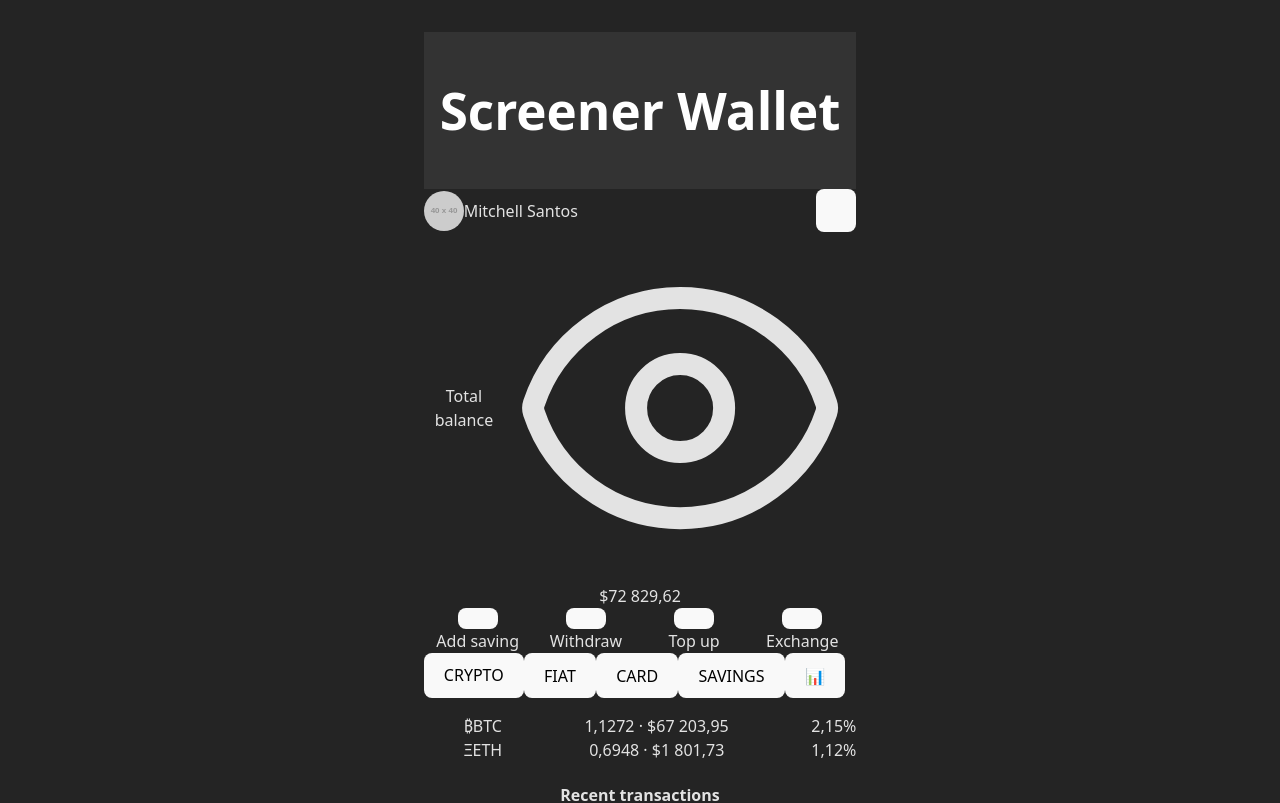
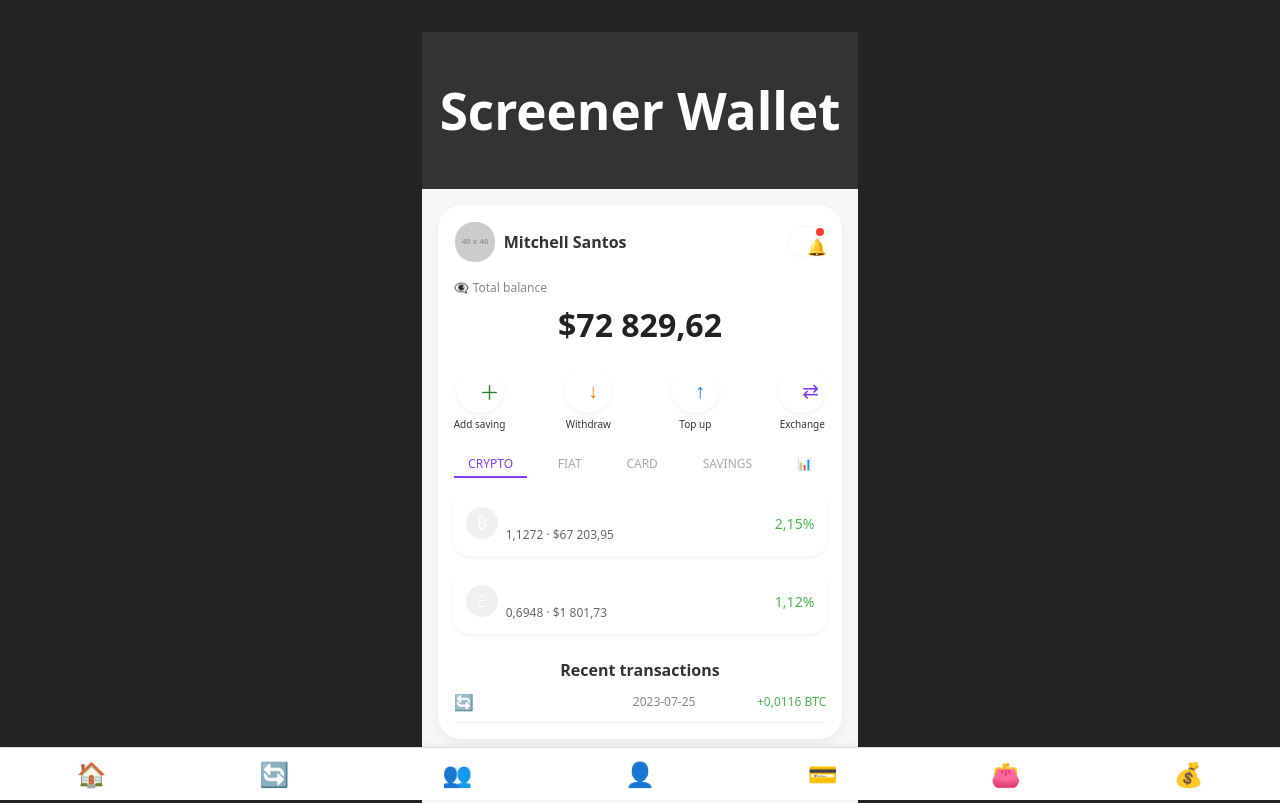
Before and after one commit to joaqLe/ScreenerWallet, a React (Vite) app in the folder client/: page / in a window 1280 px wide. Shown: the top 803 px of the page. Built offline with nearby package versions, Linux system fonts and the light colour scheme; no server answers.

Commit message:
Revert "Redesigned dashboard and exchange pages"

```diff
--- a/client/package.json
+++ b/client/package.json
@@ -23,8 +23,7 @@
     "react-hook-form": "^7.57.0",
     "react-router-dom": "^7.6.2",
     "styled-components": "^6.1.18",
-    "yup": "^1.6.1",
-    "@heroicons/react": "^2.0.18"
+    "yup": "^1.6.1"
   },
   "devDependencies": {
     "@eslint/js": "^9.25.0",
--- /dev/null
+++ b/client/src/components/BottomNav.css
@@ -0,0 +1,22 @@
+.bottom-nav {
+  position: fixed;
+  bottom: 0;
+  left: 0;
+  right: 0;
+  display: flex;
+  justify-content: space-around;
+  background: #fff;
+  padding: 0.5rem 0;
+  border-top: 1px solid #ddd;
+  box-shadow: 0 -2px 6px rgba(0, 0, 0, 0.05);
+}
+
+.bottom-nav a {
+  color: #666;
+  text-decoration: none;
+  font-size: 1.5rem;
+}
+
+.bottom-nav a.active {
+  color: #7e3ff2;
+}
--- a/client/src/components/BottomNav.tsx
+++ b/client/src/components/BottomNav.tsx
@@ -1,34 +1,20 @@
-import { Link, useLocation } from 'react-router-dom'
-import {
-  HomeIcon,
-  ArrowsRightLeftIcon,
-  UserIcon,
-  WalletIcon,
-} from '@heroicons/react/24/outline'
+import { Link, useLocation } from 'react-router-dom';
+import './BottomNav.css';
 
 export default function BottomNav() {
-  const { pathname } = useLocation()
+  const location = useLocation();
 
-  const link = (
-    path: string,
-    Icon: React.ComponentType<React.SVGProps<SVGSVGElement>>,
-  ) => (
-    <Link to={path} className="flex flex-col items-center">
-      <Icon
-        className={`w-6 h-6 ${
-          pathname === path ? 'text-purple-600' : 'text-gray-400'
-        }`}
-      />
-    </Link>
-  )
+  const isActive = (path: string) => location.pathname === path;
 
   return (
-    // Fixed bottom navigation
-    <footer className="fixed bottom-0 left-0 w-full bg-white h-16 flex justify-around items-center shadow-t">
-      {link('/', HomeIcon)}
-      {link('/swap', ArrowsRightLeftIcon)}
-      {link('/wallet', WalletIcon)}
-      {link('/profile', UserIcon)}
-    </footer>
-  )
+    <nav className="bottom-nav">
+      <Link to="/" className={isActive('/') ? 'active' : ''}>🏠</Link>
+      <Link to="/swap" className={isActive('/swap') ? 'active' : ''}>🔄</Link>
+      <Link to="/copy-trading" className={isActive('/copy-trading') ? 'active' : ''}>👥</Link>
+      <Link to="/profile" className={isActive('/profile') ? 'active' : ''}>👤</Link>
+      <Link to="/card" className={isActive('/card') ? 'active' : ''}>💳</Link>
+      <Link to="/wallet" className={isActive('/wallet') ? 'active' : ''}>👛</Link>
+      <Link to="/savings" className={isActive('/savings') ? 'active' : ''}>💰</Link>
+    </nav>
+  );
 }
--- a/client/src/index.css
+++ b/client/src/index.css
@@ -112,4 +112,3 @@ button:focus-visible {
 .status-failed {
   color: #f44336;
 }
-.shadow-t{box-shadow:0 -2px 6px rgba(0,0,0,0.05);}
--- a/client/src/pages/Dashboard.tsx
+++ b/client/src/pages/Dashboard.tsx
@@ -1,130 +1,272 @@
+import styled from 'styled-components'
 import { useState } from 'react'
-import {
-  BellIcon,
-  EyeIcon,
-  PlusIcon,
-  ArrowDownTrayIcon,
-  ArrowUpTrayIcon,
-  ArrowsRightLeftIcon,
-  ChevronUpIcon,
-  ArrowsRightLeftIcon as SwapIcon,
-} from '@heroicons/react/24/outline'
+
+const Wrapper = styled.div`
+  background: #f7f7f9;
+  min-height: 100vh;
+  padding: 16px;
+`
+
+const Card = styled.div`
+  background: #ffffff;
+  border-radius: 24px;
+  box-shadow: 0 4px 12px rgba(0, 0, 0, 0.05);
+  padding: 16px;
+`
+
+const UserHeader = styled.div`
+  display: flex;
+  justify-content: space-between;
+  align-items: center;
+`
+
+const AvatarRow = styled.div`
+  display: flex;
+  align-items: center;
+  gap: 8px;
+`
+
+const Avatar = styled.img`
+  width: 40px;
+  height: 40px;
+  border-radius: 20px;
+  border: 1px solid rgba(255, 255, 255, 0.5);
+`
+
+const Name = styled.span`
+  font-size: 16px;
+  font-weight: 600;
+  color: #333333;
+`
+
+const Notification = styled.button`
+  position: relative;
+  width: 32px;
+  height: 32px;
+  border: none;
+  border-radius: 16px;
+  background: #ffffff;
+  box-shadow: inset 0 0 2px rgba(0, 0, 0, 0.1);
+  cursor: pointer;
+`
+
+const Dot = styled.span`
+  position: absolute;
+  top: 2px;
+  right: 2px;
+  width: 8px;
+  height: 8px;
+  background: #ff3b30;
+  border-radius: 4px;
+`
+
+const BalanceTitle = styled.div`
+  display: flex;
+  align-items: center;
+  gap: 4px;
+  font-size: 12px;
+  color: #888888;
+`
+
+const BalanceAmount = styled.div`
+  font-size: 32px;
+  font-weight: 700;
+  color: #222222;
+  margin-top: 4px;
+`
+
+const Actions = styled.div`
+  display: flex;
+  justify-content: space-between;
+  margin: 16px 0;
+`
+
+const Action = styled.div`
+  display: flex;
+  flex-direction: column;
+  align-items: center;
+  gap: 4px;
+`
+
+const ActionBtn = styled.button<{color: string}>`
+  width: 48px;
+  height: 48px;
+  border-radius: 24px;
+  border: none;
+  background: #ffffff;
+  box-shadow: 0 2px 4px rgba(0,0,0,0.05);
+  color: ${p => p.color};
+  font-size: 20px;
+  cursor: pointer;
+`
+
+const ActionLabel = styled.span`
+  font-size: 10px;
+  color: #333333;
+`
+
+const Tabs = styled.div`
+  display: flex;
+  gap: 16px;
+  margin-bottom: 12px;
+`
+
+const Tab = styled.button<{active:boolean}>`
+  position: relative;
+  background: none;
+  border: none;
+  font-size: 12px;
+  color: ${p=>p.active ? '#7e3ff2' : '#aaaaaa'};
+  text-transform: uppercase;
+  padding-bottom: 6px;
+  cursor: pointer;
+  &::after {
+    content: '';
+    position: absolute;
+    left: 0;
+    right: 0;
+    bottom: 0;
+    height: 2px;
+    background: #7e3ff2;
+    display: ${p=>p.active ? 'block' : 'none'};
+  }
+`
+
+const AssetCard = styled.div`
+  background: #ffffff;
+  border-radius: 16px;
+  box-shadow: 0 2px 4px rgba(0,0,0,0.05);
+  padding: 12px;
+  display: flex;
+  justify-content: space-between;
+  align-items: center;
+  margin-bottom: 12px;
+`
+
+const AssetInfo = styled.div`
+  display: flex;
+  align-items: center;
+  gap: 8px;
+`
+
+const AssetLogo = styled.div`
+  width: 32px;
+  height: 32px;
+  border-radius: 16px;
+  background: #f0f0f0;
+  display: flex;
+  align-items: center;
+  justify-content: center;
+  font-size: 16px;
+`
+
+const AssetText = styled.div`
+  display: flex;
+  flex-direction: column;
+`
+
+const AssetSymbol = styled.span`
+  font-size: 16px;
+  font-weight: 700;
+`
+
+const AssetAmount = styled.span`
+  font-size: 12px;
+  color: #666666;
+`
+
+const AssetChange = styled.span<{positive:boolean}>`
+  font-size: 14px;
+  color: ${p=>p.positive ? '#4caf50' : '#f44336'};
+`
+
+const TxSection = styled.div`
+  margin-top: 24px;
+`
+
+const TxItem = styled.div`
+  display: flex;
+  justify-content: space-between;
+  align-items: center;
+  padding: 8px 0;
+  border-bottom: 1px solid #eee;
+`
 
 export default function Dashboard() {
   const [tab, setTab] = useState('Crypto')
 
   return (
-    // Main container with gray background
-    <div className="bg-gray-100 min-h-screen p-4">
-      {/* Center card */}
-      <div className="bg-white rounded-2xl shadow-md max-w-sm mx-auto p-4">
-        {/* Header with avatar, name and notification bell */}
-        <div className="flex items-center justify-between">
-          <div className="flex items-center">
-            <img
-              className="w-10 h-10 rounded-full"
-              src="https://via.placeholder.com/40"
-              alt="avatar"
-            />
-            <span className="ml-2 text-gray-800 font-semibold text-lg">
-              Mitchell Santos
-            </span>
-          </div>
-          <button className="relative bg-white shadow p-2 rounded-xl">
-            <BellIcon className="w-5 h-5 text-gray-600" />
-            <span className="absolute top-0 right-0 w-2 h-2 bg-red-500 rounded-full" />
-          </button>
+    <Wrapper>
+      <Card>
+        <UserHeader>
+          <AvatarRow>
+            <Avatar src="https://via.placeholder.com/40" />
+            <Name>Mitchell Santos</Name>
+          </AvatarRow>
+          <Notification>
+            🔔
+            <Dot />
+          </Notification>
+        </UserHeader>
+        <div style={{marginTop:'16px'}}>
+          <BalanceTitle>
+            <span>👁‍🗨</span>
+            <span>Total balance</span>
+          </BalanceTitle>
+          <BalanceAmount>$72 829,62</BalanceAmount>
         </div>
-
-        {/* Total balance */}
-        <div className="mt-4">
-          <div className="flex items-center gap-1 text-sm text-gray-500">
-            <span>Total balance</span>
-            <EyeIcon className="w-4 h-4" />
-          </div>
-          <div className="text-4xl font-bold text-gray-900 mt-1">$72 829,62</div>
-        </div>
-
-        {/* Quick actions */}
-        <div className="grid grid-cols-4 gap-3 mt-4">
-          <div className="flex flex-col items-center">
-            <button className="flex items-center justify-center bg-white shadow rounded-xl w-12 h-12">
-              <PlusIcon className="w-6 h-6 text-gray-700" />
-            </button>
-            <span className="text-xs text-gray-600 mt-1">Add saving</span>
-          </div>
-          <div className="flex flex-col items-center">
-            <button className="flex items-center justify-center bg-white shadow rounded-xl w-12 h-12">
-              <ArrowDownTrayIcon className="w-6 h-6 text-gray-700" />
-            </button>
-            <span className="text-xs text-gray-600 mt-1">Withdraw</span>
-          </div>
-          <div className="flex flex-col items-center">
-            <button className="flex items-center justify-center bg-white shadow rounded-xl w-12 h-12">
-              <ArrowUpTrayIcon className="w-6 h-6 text-gray-700" />
-            </button>
-            <span className="text-xs text-gray-600 mt-1">Top up</span>
-          </div>
-          <div className="flex flex-col items-center">
-            <button className="flex items-center justify-center bg-white shadow rounded-xl w-12 h-12">
-              <ArrowsRightLeftIcon className="w-6 h-6 text-gray-700" />
-            </button>
-            <span className="text-xs text-gray-600 mt-1">Exchange</span>
-          </div>
-        </div>
-
-        {/* Tabs */}
-        <nav className="flex mt-4 space-x-4 overflow-x-auto">
-          {['Crypto', 'Fiat', 'Card', 'Savings', '📊'].map((t) => (
-            <button
-              key={t}
-              onClick={() => setTab(t)}
-              className={`uppercase text-xs pb-1 ${
-                tab === t ? 'text-purple-600 border-b-2 border-purple-600' : 'text-gray-400'
-              }`}
-            >
-              {t}
-            </button>
+        <Actions>
+          <Action>
+            <ActionBtn color="#2e7d32">＋</ActionBtn>
+            <ActionLabel>Add saving</ActionLabel>
+          </Action>
+          <Action>
+            <ActionBtn color="#f57c00">↓</ActionBtn>
+            <ActionLabel>Withdraw</ActionLabel>
+          </Action>
+          <Action>
+            <ActionBtn color="#1976d2">↑</ActionBtn>
+            <ActionLabel>Top up</ActionLabel>
+          </Action>
+          <Action>
+            <ActionBtn color="#7e3ff2">⇄</ActionBtn>
+            <ActionLabel>Exchange</ActionLabel>
+          </Action>
+        </Actions>
+        <Tabs>
+          {['Crypto','Fiat','Card','Savings','📊'].map(t => (
+            <Tab key={t} active={t===tab} onClick={()=>setTab(t)}>{t}</Tab>
           ))}
-        </nav>
-
-        {/* Asset cards */}
-        <ul className="space-y-3 mt-4">
-          <li className="flex items-center justify-between bg-white rounded-2xl p-3 shadow">
-            <div className="flex items-center">
-              <div className="w-8 h-8 rounded-full bg-gray-200 flex items-center justify-center mr-2">₿</div>
-              <span className="font-semibold">BTC</span>
-            </div>
-            <span className="text-sm text-gray-500">1,1272 · $67 203,95</span>
-            <span className="text-green-500 flex items-center text-sm">
-              <ChevronUpIcon className="w-4 h-4" />2,15%
-            </span>
-          </li>
-          <li className="flex items-center justify-between bg-white rounded-2xl p-3 shadow">
-            <div className="flex items-center">
-              <div className="w-8 h-8 rounded-full bg-gray-200 flex items-center justify-center mr-2">Ξ</div>
-              <span className="font-semibold">ETH</span>
-            </div>
-            <span className="text-sm text-gray-500">0,6948 · $1 801,73</span>
-            <span className="text-green-500 flex items-center text-sm">
-              <ChevronUpIcon className="w-4 h-4" />1,12%
-            </span>
-          </li>
-        </ul>
-
-        {/* Recent transactions */}
-        <h4 className="text-sm font-semibold text-gray-800 mt-6">Recent transactions</h4>
-        <div className="flex items-center justify-between bg-white rounded-2xl p-3 shadow mt-2">
-          <div>
-            <div className="flex items-center">
-              <SwapIcon className="w-5 h-5 text-gray-600 mr-1" />
-              <span>USDT to BTC</span>
-            </div>
-            <div className="text-xs text-gray-400">2023-07-25</div>
-          </div>
-          <span className="text-green-500 text-sm">+0,0116 BTC</span>
-        </div>
-      </div>
-    </div>
+        </Tabs>
+        <AssetCard>
+          <AssetInfo>
+            <AssetLogo>₿</AssetLogo>
+            <AssetText>
+              <AssetSymbol>BTC</AssetSymbol>
+              <AssetAmount>1,1272 · $67 203,95</AssetAmount>
+            </AssetText>
+          </AssetInfo>
+          <AssetChange positive>2,15%</AssetChange>
+        </AssetCard>
+        <AssetCard>
+          <AssetInfo>
+            <AssetLogo>Ξ</AssetLogo>
+            <AssetText>
+              <AssetSymbol>ETH</AssetSymbol>
+              <AssetAmount>0,6948 · $1 801,73</AssetAmount>
+            </AssetText>
+          </AssetInfo>
+          <AssetChange positive>1,12%</AssetChange>
+        </AssetCard>
+        <TxSection>
+          <h4 style={{margin:0,color:'#333333'}}>Recent transactions</h4>
+          <TxItem>
+            <span>🔄 USDT to BTC</span>
+            <span style={{fontSize:'12px',color:'#888'}}>2023-07-25</span>
+            <span style={{color:'#4caf50',fontSize:'12px'}}>+0,0116 BTC</span>
+          </TxItem>
+        </TxSection>
+      </Card>
+    </Wrapper>
   )
 }
--- a/client/src/pages/Swap.tsx
+++ b/client/src/pages/Swap.tsx
@@ -1,85 +1,52 @@
-import { useState } from 'react'
-import {
-  ArrowLeftIcon,
-  ChevronDownIcon,
-  ArrowsRightLeftIcon,
-} from '@heroicons/react/24/outline'
+import { useState, useEffect } from 'react'
 
 export default function Swap() {
   const [fromAmount, setFromAmount] = useState('0.6948')
-  const [toAmount] = useState('1801.73')
+  const [toAmount, setToAmount] = useState('1801.73')
+
+  useEffect(() => {
+    setToAmount(fromAmount)
+  }, [fromAmount])
 
   return (
-    // Main container
-    <div className="bg-gray-100 min-h-screen p-4">
-      <div className="bg-white rounded-2xl shadow-md max-w-sm mx-auto p-4">
-        {/* Header */}
-        <div className="flex items-center mb-4">
-          <button onClick={() => history.back()} className="text-gray-700">
-            <ArrowLeftIcon className="w-5 h-5" />
-          </button>
-          <h3 className="flex-1 text-center text-lg font-semibold">Exchange</h3>
+    <div style={{background:'#f7f7f9',minHeight:'100vh',padding:'16px'}}>
+      <div style={{background:'#fff',borderRadius:'24px',boxShadow:'0 4px 12px rgba(0,0,0,0.05)',padding:'16px'}}>
+        <div style={{display:'flex',alignItems:'center',marginBottom:'16px'}}>
+          <button onClick={() => history.back()} style={{background:'none',border:'none',fontSize:'24px'}}>&lt;</button>
+          <h3 style={{flex:1,textAlign:'center',margin:0,fontSize:'18px'}}>Exchange</h3>
         </div>
-
-        {/* From selector */}
-        <div className="bg-white rounded-2xl p-4 shadow flex flex-col">
-          <div className="flex items-center justify-between">
-            <div className="flex items-center gap-2">
-              <div className="w-8 h-8 rounded-full bg-gray-200 flex items-center justify-center">Ξ</div>
-              <span className="font-semibold">ETH</span>
-              <ChevronDownIcon className="w-4 h-4" />
+        <div style={{background:'#fff',borderRadius:'16px',boxShadow:'0 2px 4px rgba(0,0,0,0.05)',padding:'12px',marginBottom:'12px'}}>
+          <div style={{display:'flex',justifyContent:'space-between',alignItems:'center'}}>
+            <div style={{display:'flex',alignItems:'center',gap:'8px'}}>
+              <div style={{width:'32px',height:'32px',borderRadius:'16px',background:'#f0f0f0',display:'flex',alignItems:'center',justifyContent:'center'}}>Ξ</div>
+              <span style={{fontSize:'16px',fontWeight:600}}>ETH ▼</span>
             </div>
-            <span className="text-gray-700">Send</span>
+            <span style={{color:'#555'}}>Send</span>
           </div>
-          <div className="flex items-end mt-2">
-            <input
-              value={fromAmount}
-              onChange={(e) => setFromAmount(e.target.value)}
-              className="flex-1 text-3xl font-bold outline-none bg-transparent"
-            />
-            <button className="ml-2 bg-green-100 text-green-600 rounded-full px-3 text-sm">
-              Max
-            </button>
+          <div style={{display:'flex',marginTop:'8px',alignItems:'flex-end'}}>
+            <input value={fromAmount} onChange={e=>setFromAmount(e.target.value)} style={{flex:1,border:'none',fontSize:'28px',outline:'none'}} />
+            <button style={{border:'none',borderRadius:'12px',background:'#e5f8eb',color:'#2e7d32',padding:'2px 8px',fontSize:'12px',marginLeft:'8px'}}>Max</button>
           </div>
-          <div className="text-xs text-gray-400 mt-1">Balance: 0.6948 ETH</div>
+          <div style={{fontSize:'12px',color:'#888'}}>Balance: 0.6948 ETH</div>
         </div>
-
-        {/* Swap arrows */}
-        <div className="flex justify-center my-2">
-          <ArrowsRightLeftIcon className="w-6 h-6 text-gray-500" />
+        <div style={{textAlign:'center',fontSize:'12px',color:'#888',margin:'8px 0'}}>1 l</div>
+        <div style={{background:'#fff',borderRadius:'16px',boxShadow:'0 2px 4px rgba(0,0,0,0.05)',padding:'12px',marginBottom:'12px'}}>
+          <div style={{display:'flex',justifyContent:'space-between',alignItems:'center'}}>
+            <div style={{display:'flex',alignItems:'center',gap:'8px'}}>
+              <div style={{width:'32px',height:'32px',borderRadius:'16px',background:'#f0f0f0',display:'flex',alignItems:'center',justifyContent:'center'}}>$</div>
+              <span style={{fontSize:'16px',fontWeight:600}}>USD ▼</span>
+            </div>
+            <span style={{color:'#555'}}>Receive</span>
+          </div>
+          <div style={{display:'flex',marginTop:'8px',alignItems:'flex-end'}}>
+            <input value={toAmount} onChange={e=>setToAmount(e.target.value)} style={{flex:1,border:'none',fontSize:'28px',outline:'none'}} />
+          </div>
+          <div style={{fontSize:'12px',color:'#888'}}>Balance: 100,95 USD</div>
         </div>
-
-        {/* To selector */}
-        <div className="bg-white rounded-2xl p-4 shadow flex flex-col">
-          <div className="flex items-center justify-between">
-            <div className="flex items-center gap-2">
-              <div className="w-8 h-8 rounded-full bg-gray-200 flex items-center justify-center">$</div>
-              <span className="font-semibold">USD</span>
-              <ChevronDownIcon className="w-4 h-4" />
-            </div>
-            <span className="text-gray-700">Receive</span>
-          </div>
-          <div className="flex items-end mt-2">
-            <input
-              value={toAmount}
-              readOnly
-              className="flex-1 text-3xl font-bold outline-none bg-transparent"
-            />
-          </div>
-          <div className="text-xs text-gray-400 mt-1">Balance: 100,95 USD</div>
-        </div>
-
-        {/* Swap button */}
-        <button className="w-full bg-purple-600 text-white font-semibold py-3 rounded-2xl mt-6 shadow-lg">
-          Swap
-        </button>
-
-        {/* Extra info */}
-        <div className="text-xs text-gray-500 mt-4">
-          <div>Rate: 1 ETH = 2 593,00 USD</div>
-          <div>Estimated fee: 4,28 USD</div>
-          <div className="font-medium text-gray-900">You will receive: 1 797,45 USD</div>
-        </div>
+        <button style={{width:'100%',border:'none',borderRadius:'32px',padding:'12px 0',fontSize:'16px',fontWeight:600,color:'#fff',background:'linear-gradient(90deg,#7e3ff2,#4d51ff)',margin:'24px 0',boxShadow:'0 6px 12px rgba(0,0,0,0.1)'}}>Swap</button>
+        <div style={{fontSize:'12px',color:'#666'}}>Rate: 1 ETH = 2593,00 USD</div>
+        <div style={{fontSize:'12px',color:'#666'}}>Estimated fee: 4,28 USD</div>
+        <div style={{fontSize:'12px',fontWeight:600}}>You will receive: 1 797,45 USD</div>
       </div>
     </div>
   )
```
Also changed, not shown: 1 other file (tests, documents, lock files or other folders).
